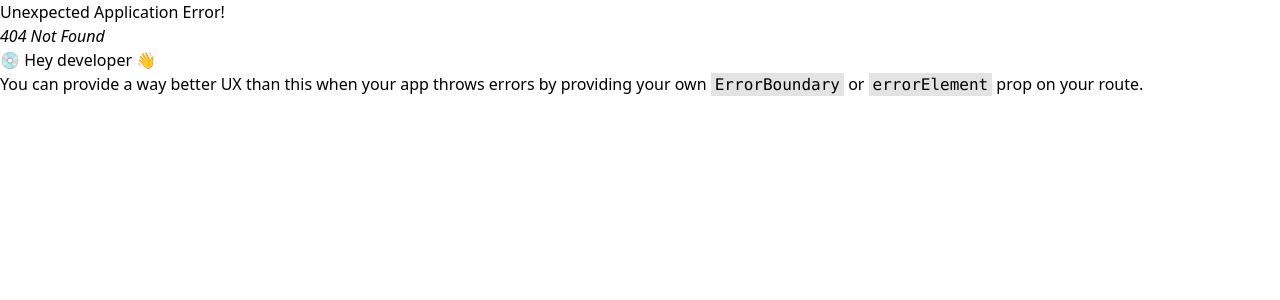
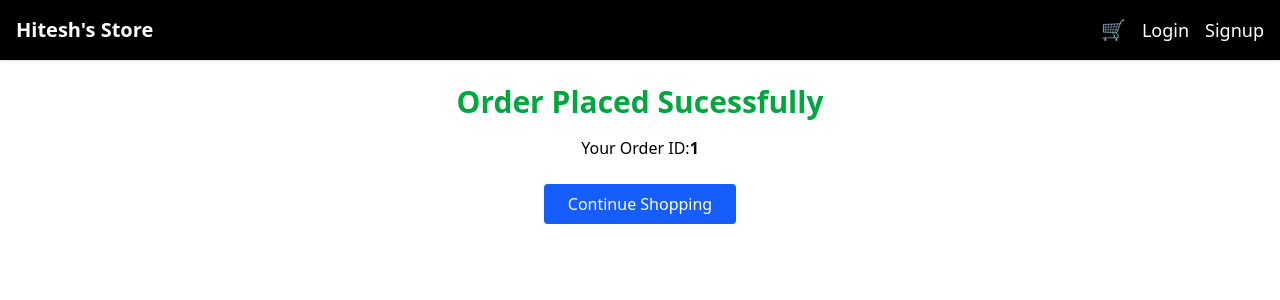
Before and after one commit to Hitesh8411/MERN-ECOMMERCE, a React app in the folder frontend/: page /order-success/1 in a window 1280 px wide. Before the commit this address had no page. Shown: the top 300 px of the page. Built offline with nearby package versions, Linux system fonts and the light colour scheme; the HTML template or start-up script is replaced by a standard one.

Commit message:
Frontend:place Order API-call , order success page

```diff
--- a/frontend/src/App.jsx
+++ b/frontend/src/App.jsx
@@ -11,6 +11,7 @@ import { Outlet } from "react-router";
 import Cart from "./pages/Cart";
 import CheckoutAddress from "./pages/CheckoutAddress";
 import Checkout from "./pages/Checkout";
+import OrderSuccess from "./pages/OrderSuccess";
 
 
 function Layout() {
@@ -37,7 +38,7 @@ const router = createBrowserRouter([
       { path: "/admin/products/edit/:id", element: <EditProduct /> },
       { path: "/checkout-address", element: <CheckoutAddress /> },
       { path: "/checkout", element: <Checkout /> },
-
+      { path: "/order-success/:id", element: <OrderSuccess /> },
 
   ],
   }
--- a/frontend/src/pages/Checkout.jsx
+++ b/frontend/src/pages/Checkout.jsx
@@ -3,23 +3,27 @@ import api from "../api/axios";
 import { useNavigate } from "react-router";
 
 export default function Checkout() {
-  const navigate = useNavigate();
+
   const userId = localStorage.getItem("userId");
 
   const [addresses, setAddresses] = useState([]);
   const [selectedAddress, setSelectedAddress] = useState(null);
   const [cart, setCart] = useState(null);
+  const navigate = useNavigate();
 
   // Load cart + addresses
   useEffect(() => {
-    if (!userId) return;
+    if (!userId) {
+      navigate("/login");
+      return;
+    }
 
     api.get(`/cart/${userId}`).then((res) => setCart(res.data));
     api.get(`/address/${userId}`).then((res) => {
       setAddresses(res.data);
       setSelectedAddress(res.data[0]); // default select
     });
-  }, [userId]);
+  }, [navigate, userId]);
 
   if (!cart) return <div className="p-6">Loading...</div>;
 
@@ -28,7 +32,7 @@ export default function Checkout() {
     0
   );
 
-  // ✅ PLACE ORDER + CLEAR CART
+  // PLACE ORDER + CLEAR CART //last part
   const placeOrder = async () => {
     if (!selectedAddress) {
       alert("Please select address");
--- /dev/null
+++ b/frontend/src/pages/OrderSuccess.jsx
@@ -0,0 +1,30 @@
+import { useParams } from "react-router";
+
+export default function OrderSuccess() {
+  const { id } = useParams();
+
+  const goHome = () => {
+    window.location.href = "/";
+  };
+
+  return (
+    <div className="max-w-xl mx-auto p-6 text-center">
+      <h1 className="text-3xl font-bold text-green-600">
+        {" "}
+        Order Placed Sucessfully
+      </h1>
+
+      <p className="mt-4">
+        Your Order ID:
+        <span className="font-semibold">{id}</span>
+      </p>
+
+      <button
+        onClick={goHome}
+        className="inline-block mt-6 bg-blue-600 text-white px-6 py-2 rounded"
+      >
+        Continue Shopping
+      </button>
+    </div>
+  );
+}
```
